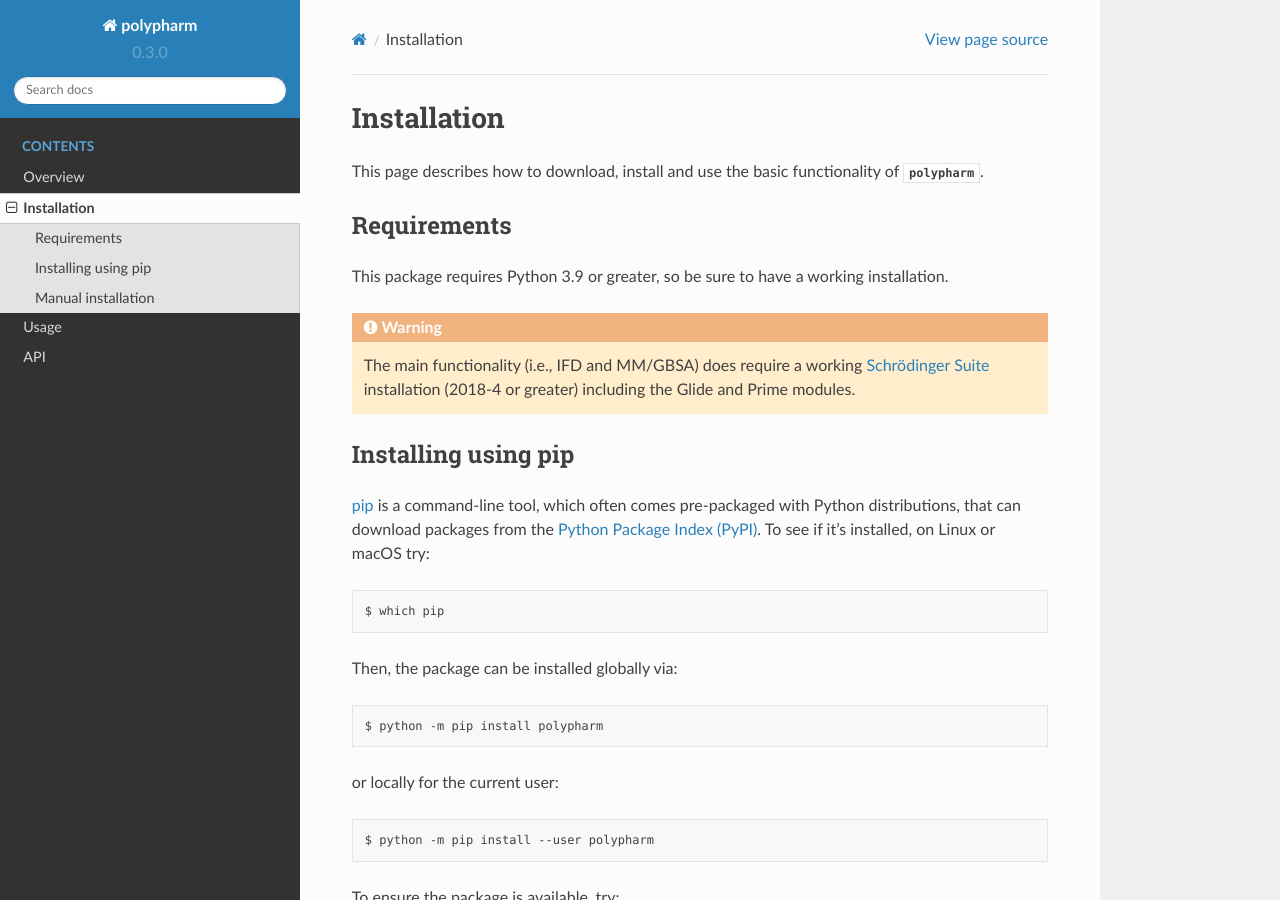
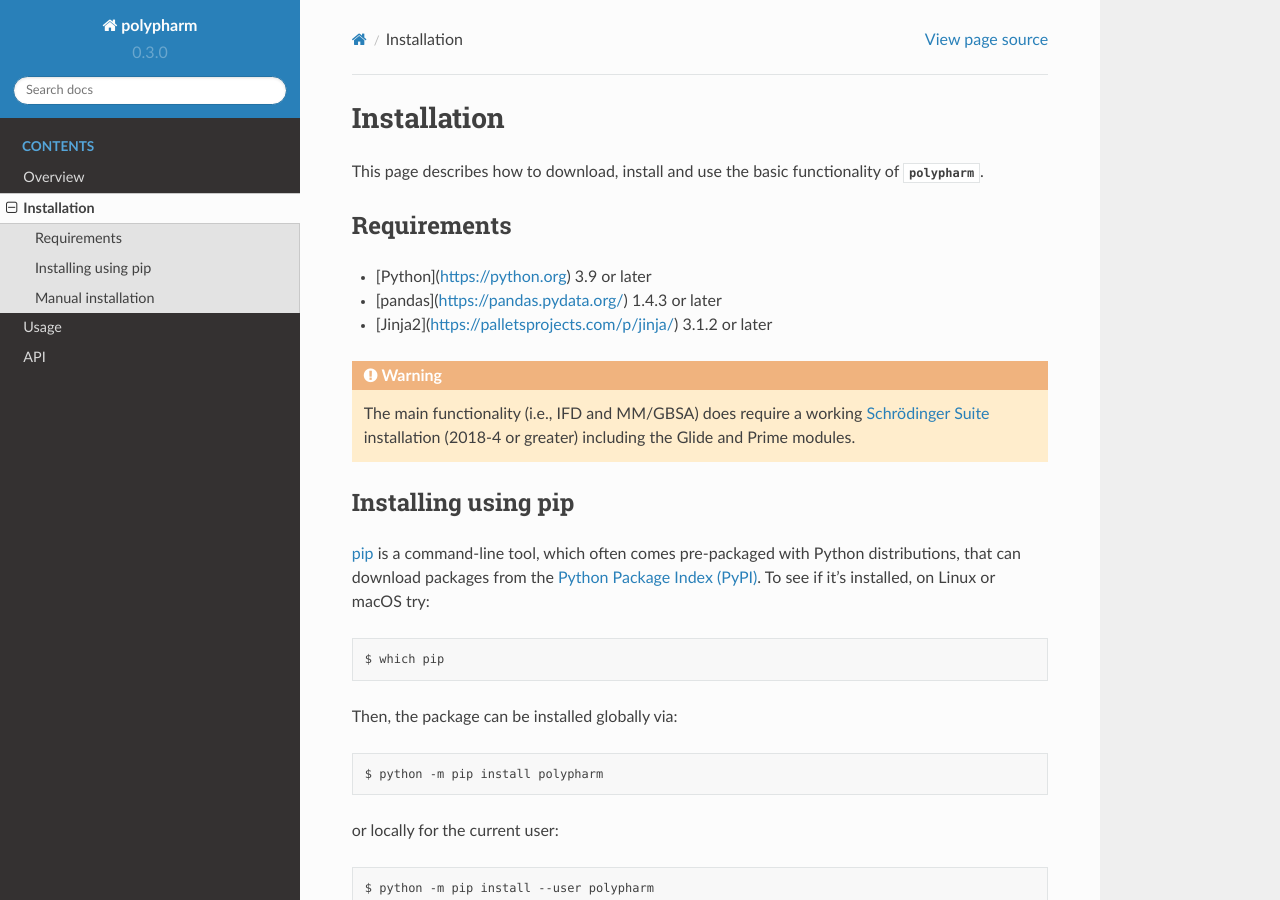
Before and after one commit to ucm-lbqc/polypharm, a Sphinx documentation site: the page built from docs/source/installation.rst, in a window 1280 px wide and 900 px high. Built offline with Sphinx 7.4.7 and the Read the Docs theme 2.0.0, drawn with Linux system fonts in a browser that asks for light colours.

Commit message:
List requirements in installation docs

```diff
--- a/docs/source/installation.rst
+++ b/docs/source/installation.rst
@@ -7,8 +7,9 @@
 Requirements
 ------------
 
-This package requires Python 3.9 or greater, so be sure to have a
-working installation.
+- [Python](https://python.org) 3.9 or later
+- [pandas](https://pandas.pydata.org/) 1.4.3 or later
+- [Jinja2](https://palletsprojects.com/p/jinja/) 3.1.2 or later
 
 .. warning::
 
```
